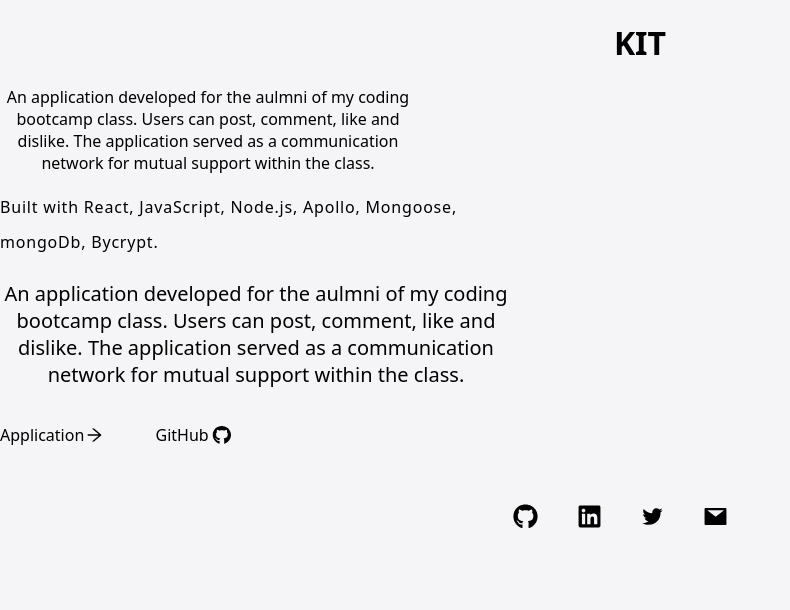
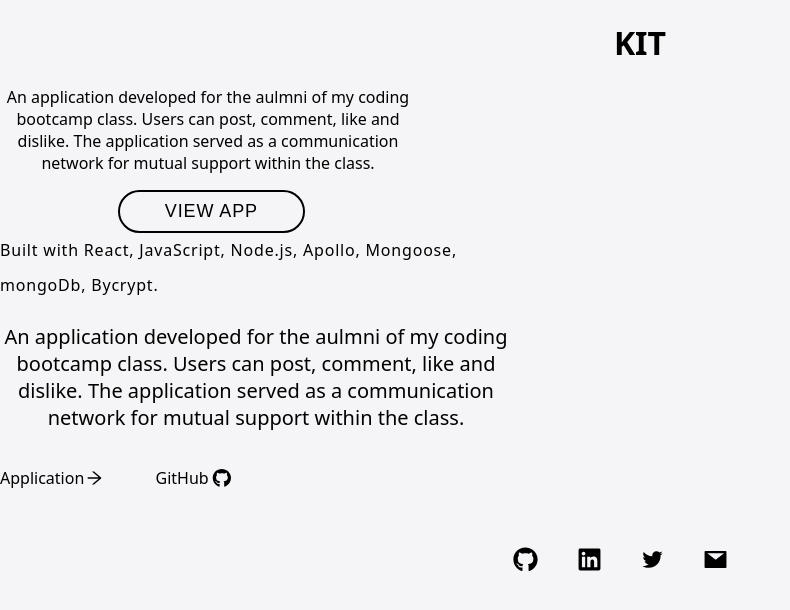
Before and after one commit to sophiehomer/react_portfolio, a React (Create React App) app: page /kit in a window 1280 px wide. Shown: the top 610 px of the page, without its empty margins (0-790 px from the left). Built offline with nearby package versions, Linux system fonts and the light colour scheme.

Commit message:
added 2nd nav component, fixed scroll

```diff
--- a/package.json
+++ b/package.json
@@ -14,7 +14,6 @@
     "react-icons": "^4.3.1",
     "react-router-dom": "^6.3.0",
     "react-scripts": "5.0.1",
-    "react-scroll-to-top": "^3.0.0",
     "web-vitals": "^2.1.4"
   },
   "scripts": {
--- a/src/App.js
+++ b/src/App.js
@@ -37,7 +37,7 @@ function App() {
 
   return (
     <div className="App">
-      <Header setPage={setPage} />
+      <Header />
       <Router>
         <Routes>
           {/* <ScrollToTop> */}
--- a/src/components/About/index.js
+++ b/src/components/About/index.js
@@ -8,11 +8,10 @@ import Navigation from '../Navigation'
 const About = () => {
   return (
     <section className="aboutContent" id="aboutContent">
-      {/* <img src={aboutImage} className="aboutImg" style={{ width: "30%" }} alt="about" /> */}
       <div className="aboutTextDiv">
+      <h1>Hi, I'm Sophie. </h1>
       <p className="aboutText">
-          <h1>Hi, I'm Sophie. <br>
-          </br> I'm a full stack developer and my passion is product design.</h1>
+          I'm a full stack developer and my passion is product design.
           I find joy in the tension between form versus function, the big picture versus the details and old versus new. Previously, I worked in costumes for film and television, studying the art of visual storytelling. On my free time, I love to cook, curate playlists, catch up on my favorite shows and dabble in pottery.
         </p>
       </div>
--- /dev/null
+++ b/src/components/Navigation_project/index.js
@@ -0,0 +1,25 @@
+import React from 'react'
+import { AiOutlineArrowRight } from 'react-icons/ai'
+import Pdf from '../../assets/documents/sophie-homer-resume.pdf'
+
+
+
+const NavProject = (props) => {
+  const handleClick = (e) => {
+    console.log(e.target.innerText)
+    props.setPage(e.target.innerText)
+  }
+  return (
+    <nav className="nav">
+        <a href="#portfolioImages" className="portfolio" onClick={handleClick} >
+        Check out my work <AiOutlineArrowRight className="arrow" size={20}/>
+        </a>
+        <a download href= {Pdf} rel="noreferrer" target="_blank" className="resume">Download my resume <AiOutlineArrowRight className="arrow" size={20}/></a>
+        <a href="#contactForm" className="contact" onClick={handleClick}>
+          Reach out <AiOutlineArrowRight className="arrow" size={20}/>
+        </a>
+  </nav>
+  )
+}
+
+export default NavProject
--- a/src/components/Portfolio/index.js
+++ b/src/components/Portfolio/index.js
@@ -4,9 +4,6 @@ import femmeDept from '../../assets/portfolio/femmedept.svg'
 import kit from '../../assets/portfolio/kit.svg'
 import dinnerDrinks from '../../assets/portfolio/dinner_drinks.svg'
 import { Link } from 'react-router-dom'
-
-
-
 
 const Portfolio = () => {
   return (
--- a/src/index.css
+++ b/src/index.css
@@ -315,15 +315,19 @@ p.summary {
 }
 
 .dinnerDrinksImg {
-  width: 100%;
+  width: 90%;
 }
 
 .kitImg{
-  width: 100%;
+  width: 90%;
 }
 
 .femmeDeptImg{
-  width: 100%;
+  width: 90%;
+}
+
+.productImg {
+  width: 120%;
 }
 
 .femmeDeptApp {
@@ -375,6 +379,8 @@ p.summary {
   margin-left: 9.2%;
 }
 
+
+
 .prototype {
   padding: .5em 2.5em;
   border-radius: 24px;
@@ -384,6 +390,8 @@ p.summary {
   letter-spacing: 0.05em;
   font-size: 18px;
 }
+
+
 
 .myRole{
   display: flex;
@@ -489,6 +497,26 @@ letter-spacing: 0.05em;
 .competitiveAnalysisContainer,
 .basicDesignElementsContainer {
   margin-top: 10%;
+}
+
+
+
+/* ----------------------------------- KIT ---------------------------------- */
+.website {
+  padding: .5em 2.5em;
+  border-radius: 24px;
+  background-color: transparent;
+  color: black;
+  border: 2px solid black;
+  letter-spacing: 0.05em;
+  font-size: 18px;
+}
+
+.websiteButtonContainer {
+  display: flex;
+  flex-direction: row;
+  justify-content: flex-start;
+  margin-left: 9.2%;
 }
 
 /* .FemmeDeptSummary {
--- a/src/pages/femme_dept/index.js
+++ b/src/pages/femme_dept/index.js
@@ -1,12 +1,16 @@
-import React from 'react'
+import React, { useEffect } from 'react'
 import analysis from '../../assets/femme_dept/analysis.svg'
 import basicDesignElements from '../../assets/femme_dept/basicDesignElements.svg'
-import femmeDept from '../../assets/femme_dept/femmedept.png'
-import ScrollToTop from "react-scroll-to-top";
+import product from '../../assets/femme_dept/product.svg'
+import NavProject from '../../components/Navigation_project';
 
 const FemmeDept = () => {
+  useEffect(() => {
+    window.scrollTo(0, 0);
+  }, []);
   return (
     <>
+    <NavProject/>
     <h1 id="projectTitle" className="projectTitle">Femme Dept.</h1>
     <div className="femmeDeptPage">
        <section className="summaryAndImageContainer">
@@ -17,7 +21,7 @@ const FemmeDept = () => {
         </section>
 
         <section className="loom">
-          <img src={femmeDept} className="femmeDeptImage" alt="femmeDept"/>
+          <img src={product} className="productImg" alt="femmeDept"/>
         </section>
       </section>
 
@@ -79,7 +83,6 @@ const FemmeDept = () => {
             <h5 className="basicDesignElements">BASIC DESIGN ELEMENTS</h5>
             <img src={basicDesignElements} className="basicDesignElementsImg" alt="basicDesignElements"/>
           </div>
-          <ScrollToTop smooth />
       </div>
     </>
 
--- a/src/pages/kit/index.js
+++ b/src/pages/kit/index.js
@@ -14,6 +14,14 @@ const Kit = () => {
           An application developed for the aulmni of my coding bootcamp class. Users can post, comment, like and dislike. The application served as a communication network for mutual support within the class.
           </p>
         </section>
+
+        <div className="websiteButtonContainer">
+          <a href="https://www.figma.com/proto/sa327Zy6gLR6vb7wJH3fb1/Femme-Dept.?page-id=0%3A1&node-id=38%3A3576&viewport=363%2C242%2C0.02&scaling=scale-down&starting-point-node-id=38%3A3576"  rel="noreferrer" target="_blank">
+            <button className="website">
+              VIEW APP
+            </button>
+          </a>
+        </div>
 
         <section className="loom">
         <p className="technologiesUsed">
```
Also changed, not shown: src/assets/femme_dept/product.svg (added), 1 other file (tests, documents, lock files or other folders).
